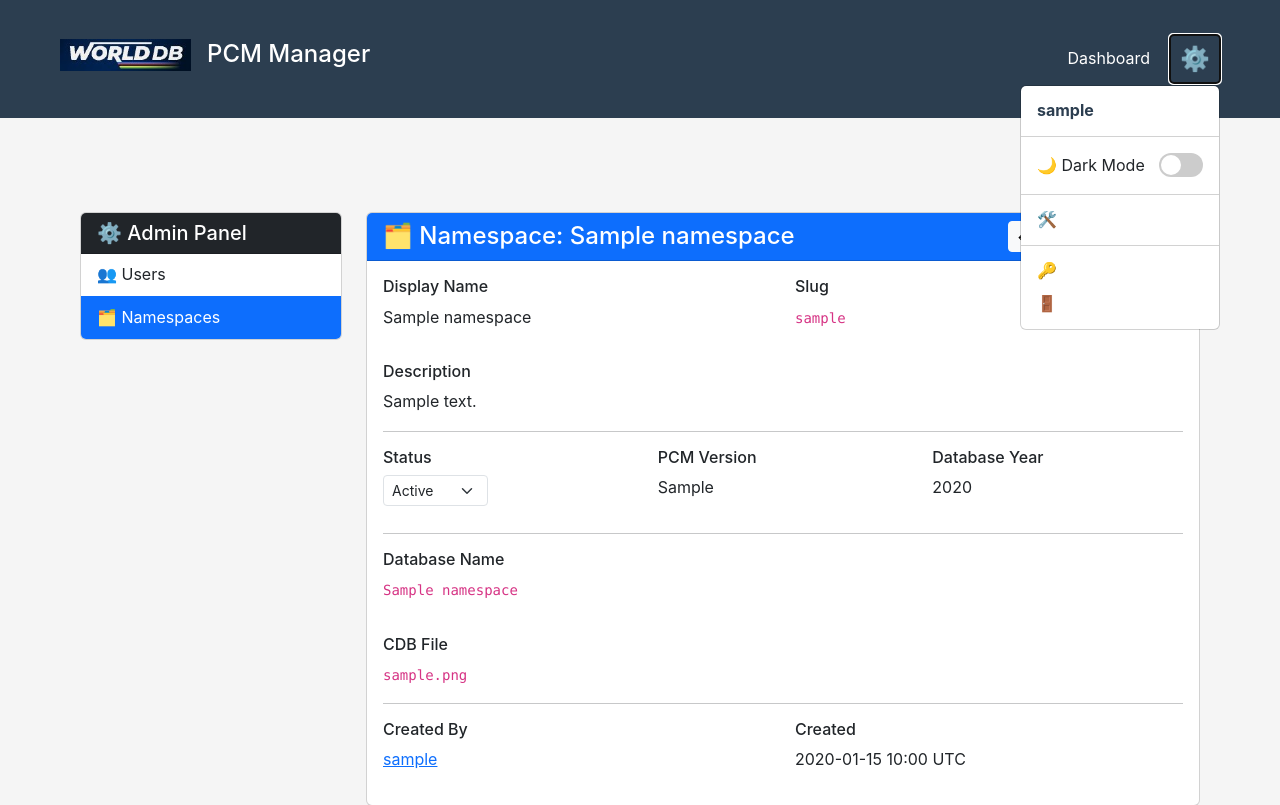
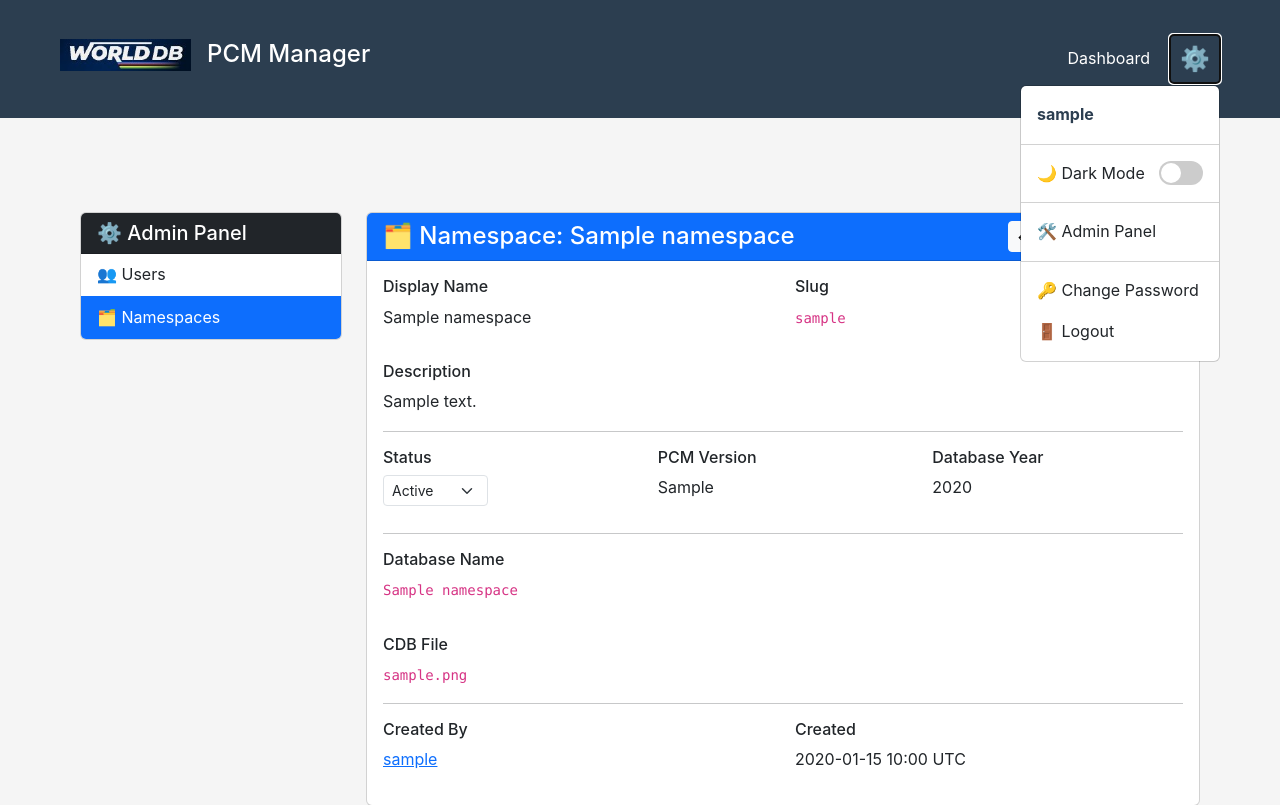
Before and after one commit to PCMWorldDB/pcm-manager, a Flask app: page /admin/namespaces/1 in a window 1280 px wide, after a click on "⚙️". Shown: the top 805 px of the page. Run offline with Flask 3, Linux system fonts and the light colour scheme; a user stored in the database is signed in; tables that the repository leaves empty hold one stand-in row (values such as "Sample post").

Commit message:
keep gear menu text displated

```diff
--- a/webapp/templates/base.html
+++ b/webapp/templates/base.html
@@ -174,6 +174,20 @@
         .dropdown-menu {
             min-width: 200px;
         }
+        .dropdown-item {
+            color: #212529;
+            text-decoration: none;
+            display: block;
+            width: 100%;
+            padding: 0.5rem 1rem;
+            clear: both;
+            font-weight: 400;
+            white-space: nowrap;
+        }
+        .dropdown-item:hover {
+            background-color: #f8f9fa;
+            color: #1e2125;
+        }
         .dropdown-item.username {
             font-weight: bold;
             color: #2c3e50;
@@ -300,7 +314,7 @@
 
                         {% if current_user.is_superadmin or current_user.has_role('admin') %}
                         <li>
-                            <a class="dropdown-item" href="{{ url_for('web.admin') }}">
+                            <a class="dropdown-item" href="{{ url_for('web.admin') }}" style="color: inherit !important;">
                                 🛠️ Admin Panel
                             </a>
                         </li>
@@ -308,12 +322,12 @@
                         {% endif %}
 
                         <li>
-                            <a class="dropdown-item" href="{{ url_for('web.change_password') }}">
+                            <a class="dropdown-item" href="{{ url_for('web.change_password') }}" style="color: inherit !important;">
                                 🔑 Change Password
                             </a>
                         </li>
                         <li>
-                            <a class="dropdown-item" href="{{ url_for('web.logout') }}">
+                            <a class="dropdown-item" href="{{ url_for('web.logout') }}" style="color: inherit !important;">
                                 🚪 Logout
                             </a>
                         </li>
```
Also changed, not shown: README.md.
